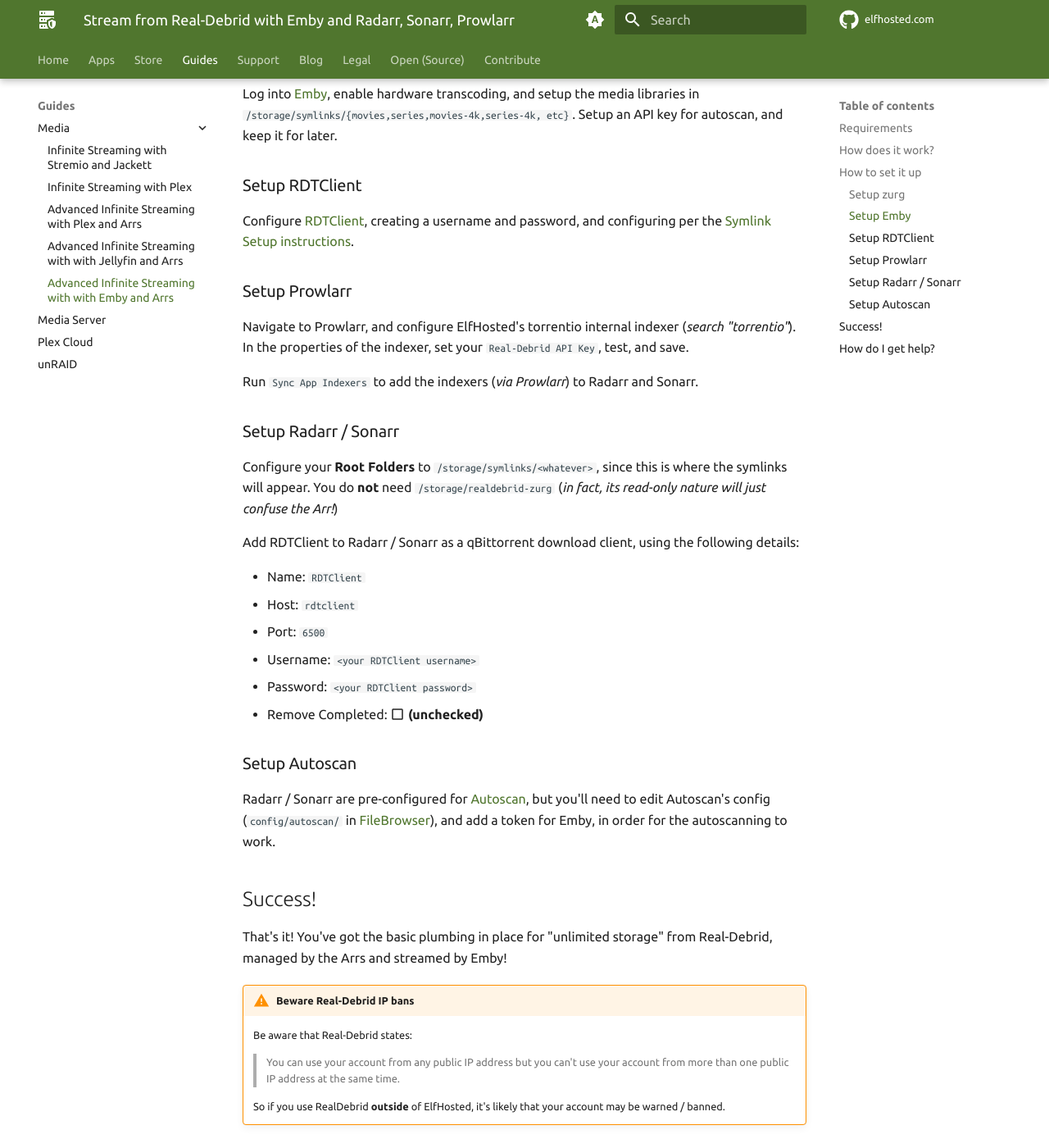
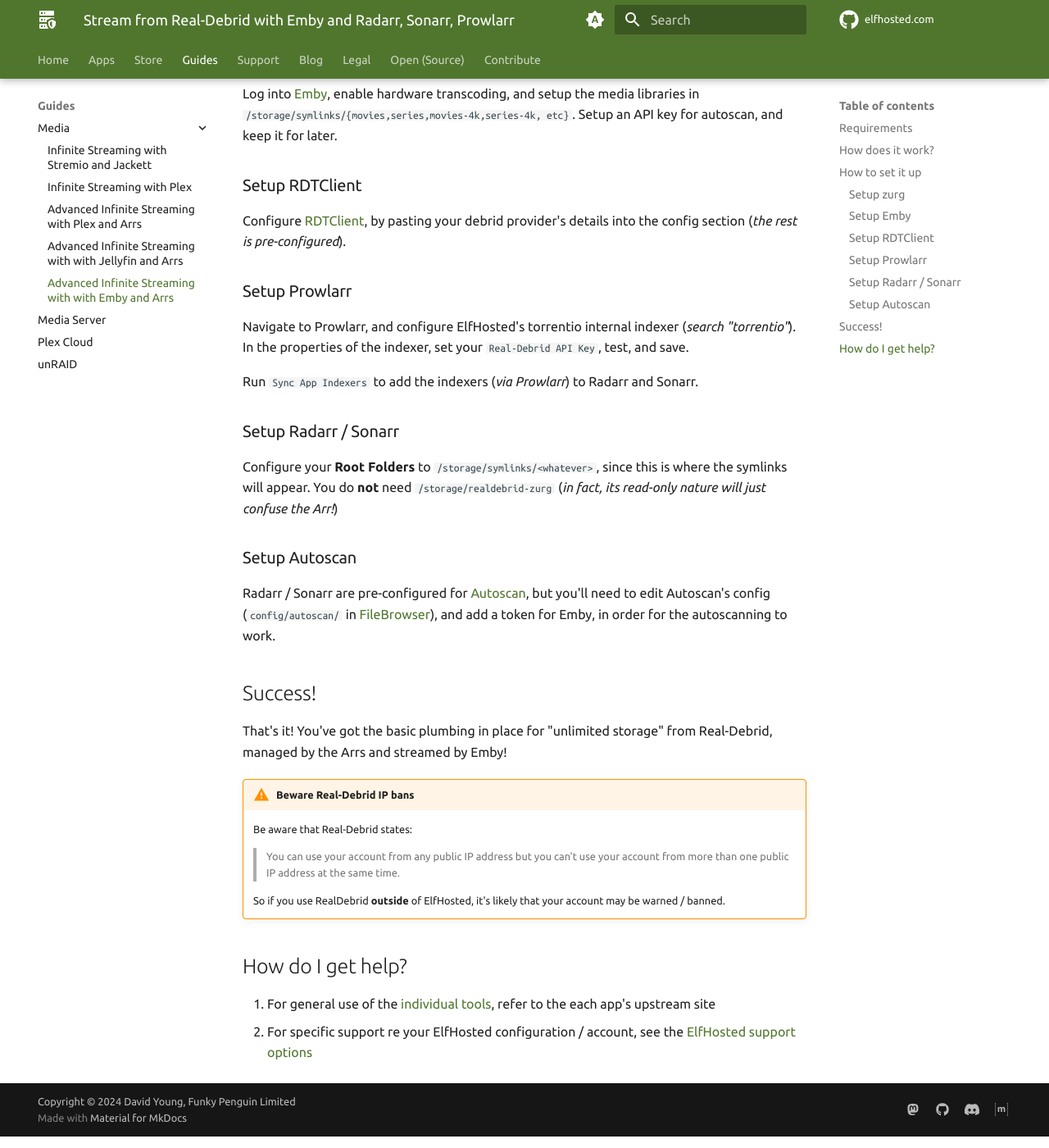
Before and after one commit to elfhosted/elfhosted.com, an MkDocs documentation site: the page built from docs/guides/media/stream-from-real-debrid-with-emby-radarr-sonarr-prowlarr.md, in a window 1280 px wide and 1400 px high, scrolled down 2961 px. Shown: the whole window at 82% size. Built offline with MkDocs 1.6.1 and Material for MkDocs 9.7.7, drawn with Linux system fonts in a browser that asks for light colours; emoji names are drawn with the system emoji font; a script that is not in the unit is left out; plug-ins that fetch from the network failed and are left out; comment, search, counter and statistics services are not loaded.

Commit message:
Update old, outdated docs on RDTClient
Signed-off-by: David Young <davidy@funkypenguin.co.nz>

```diff
--- a/docs/guides/media/stream-from-real-debrid-with-emby-radarr-sonarr-prowlarr.md
+++ b/docs/guides/media/stream-from-real-debrid-with-emby-radarr-sonarr-prowlarr.md
@@ -104,7 +104,7 @@ Log into [Emby][emby], enable hardware transcoding, and setup the media librarie
 
 ### Setup RDTClient
 
-Configure [RDTClient], creating a username and password, and configuring per the [Symlink Setup instructions](/app/rdtclient/#symlink-downloader).
+Configure [RDTClient], by pasting your debrid provider's details into the config section (*the rest is pre-configured*).
 
 ### Setup Prowlarr
 
@@ -115,15 +115,6 @@ Run `Sync App Indexers` to add the indexers (*via Prowlarr*) to Radarr and Sonar
 ### Setup Radarr / Sonarr
 
 Configure your **Root Folders** to `/storage/symlinks/<whatever>`, since this is where the symlinks will appear. You do **not** need `/storage/realdebrid-zurg` (*in fact, its read-only nature will just confuse the Arr!*)
-
-Add RDTClient to Radarr / Sonarr as a qBittorrent download client, using the following details:
-
-* Name: `RDTClient`
-* Host: `rdtclient`
-* Port: `6500`
-* Username: `<your RDTClient username>`
-* Password: `<your RDTClient password>`
-* Remove Completed: :material-checkbox-blank-outline: **(unchecked)**
 
 ### Setup Autoscan
 
```
Also changed, not shown: docs/guides/media/stream-from-real-debrid-with-jellyfin-radarr-sonarr-prowlarr.md (+1 -10 lines), docs/guides/media/stream-from-real-debrid-with-plex-radarr-sonarr-prowlarr.md (+1 -10 lines).
